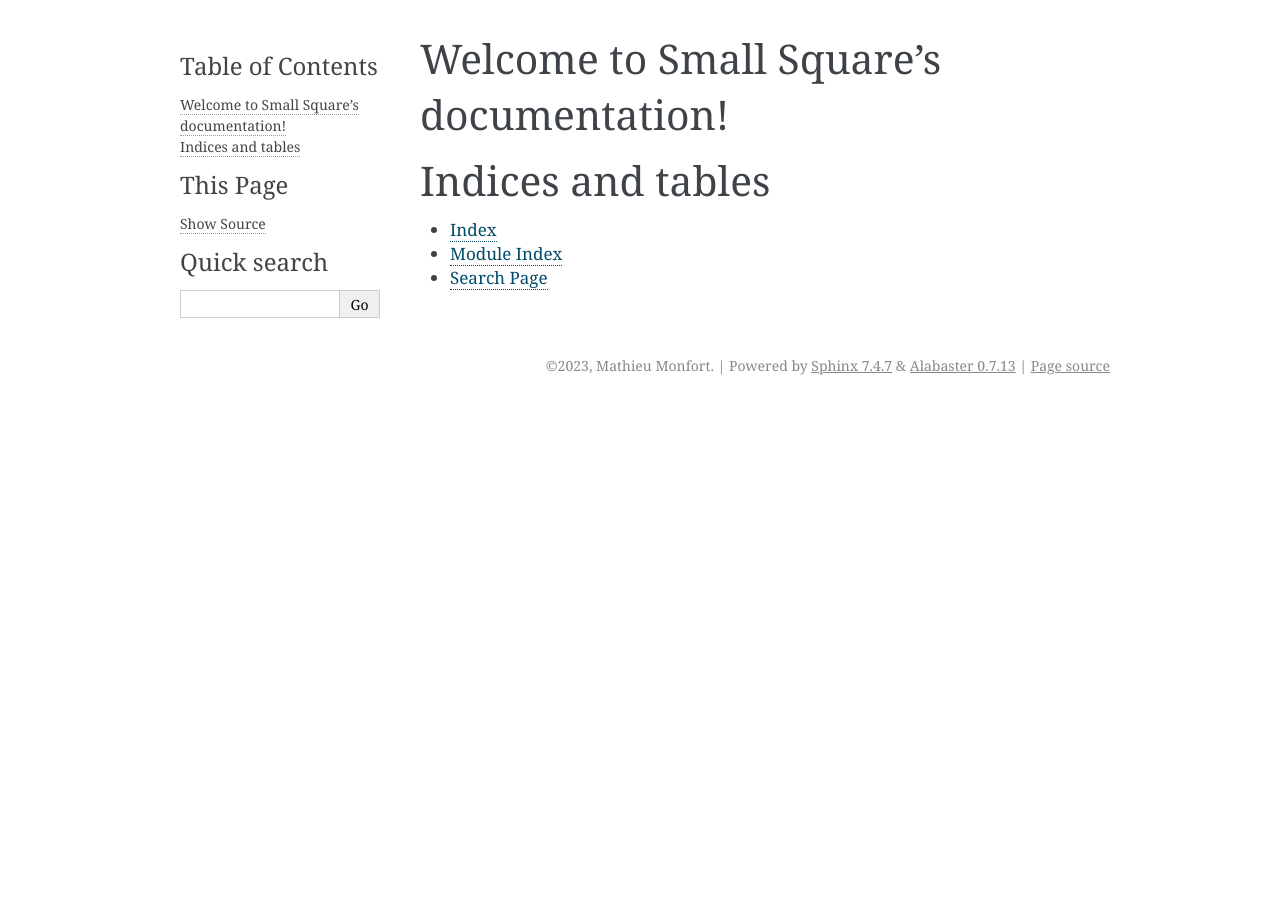
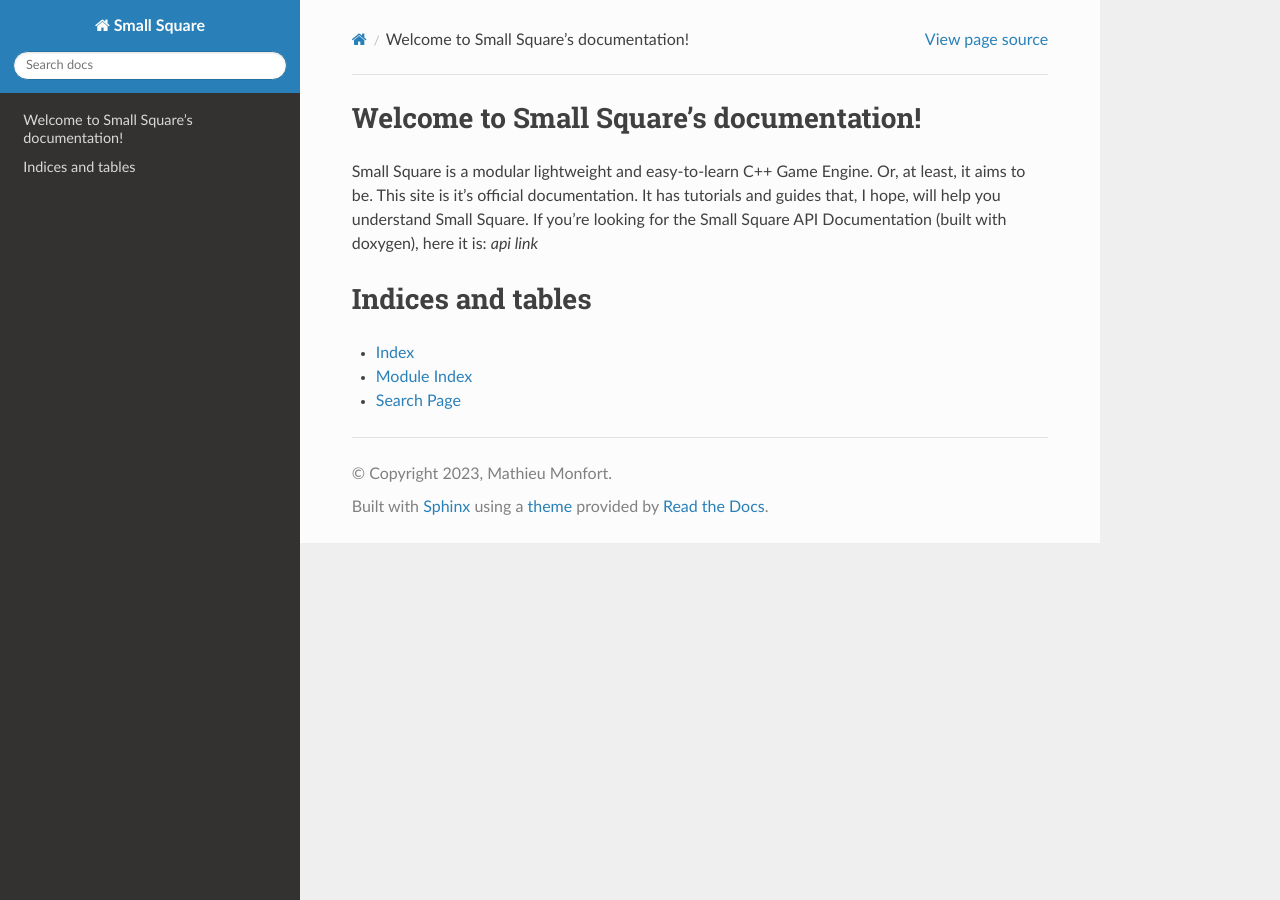
Before and after one commit to MathieuMonfort/small-square, a Sphinx documentation site: the page built from docs/sphinx/index.rst, in a window 1280 px wide. Built offline with Sphinx 7.4.7 and the Read the Docs theme 2.0.0, drawn with Linux system fonts in a browser that asks for light colours.

Commit message:
CREATE sphinx documentation (Balbutiements)

```diff
--- a/docs/sphinx/conf.py
+++ b/docs/sphinx/conf.py
@@ -23,5 +23,22 @@ exclude_patterns = ['_build', 'Thumbs.db', '.DS_Store']
 # -- Options for HTML output -------------------------------------------------
 # https://www.sphinx-doc.org/en/master/usage/configuration.html#options-for-html-output
 
-html_theme = 'alabaster'
+html_theme = 'sphinx_rtd_theme'
+html_theme_options = {
+    'canonical_url': '',
+    'analytics_id': '',
+    'display_version': True,
+    'prev_next_buttons_location': 'bottom',
+    'style_external_links': False,
+
+    'logo_only': False,
+
+    # Toc options
+    'collapse_navigation': True,
+    'sticky_navigation': True,
+    'navigation_depth': 4,
+    'includehidden': True,
+    'titles_only': False
+}
+
 html_static_path = ['_static']
--- a/docs/sphinx/index.rst
+++ b/docs/sphinx/index.rst
@@ -6,9 +6,15 @@
 Welcome to Small Square's documentation!
 ========================================
 
+Small Square is a modular lightweight and easy-to-learn C++ Game Engine. Or, at least, it aims to be.
+This site is it's official documentation. It has tutorials and guides that, I hope, will help you understand Small Square.
+If you're looking for the Small Square API Documentation (built with doxygen), here it is: `api link`
+
+.. _api link: https://small-square-api.monflo.be/
 .. toctree::
    :maxdepth: 2
    :caption: Contents:
+      building
 
 
 
```
Also changed, not shown: docs/sphinx/building/index.rst (added, +7 -0 lines).
